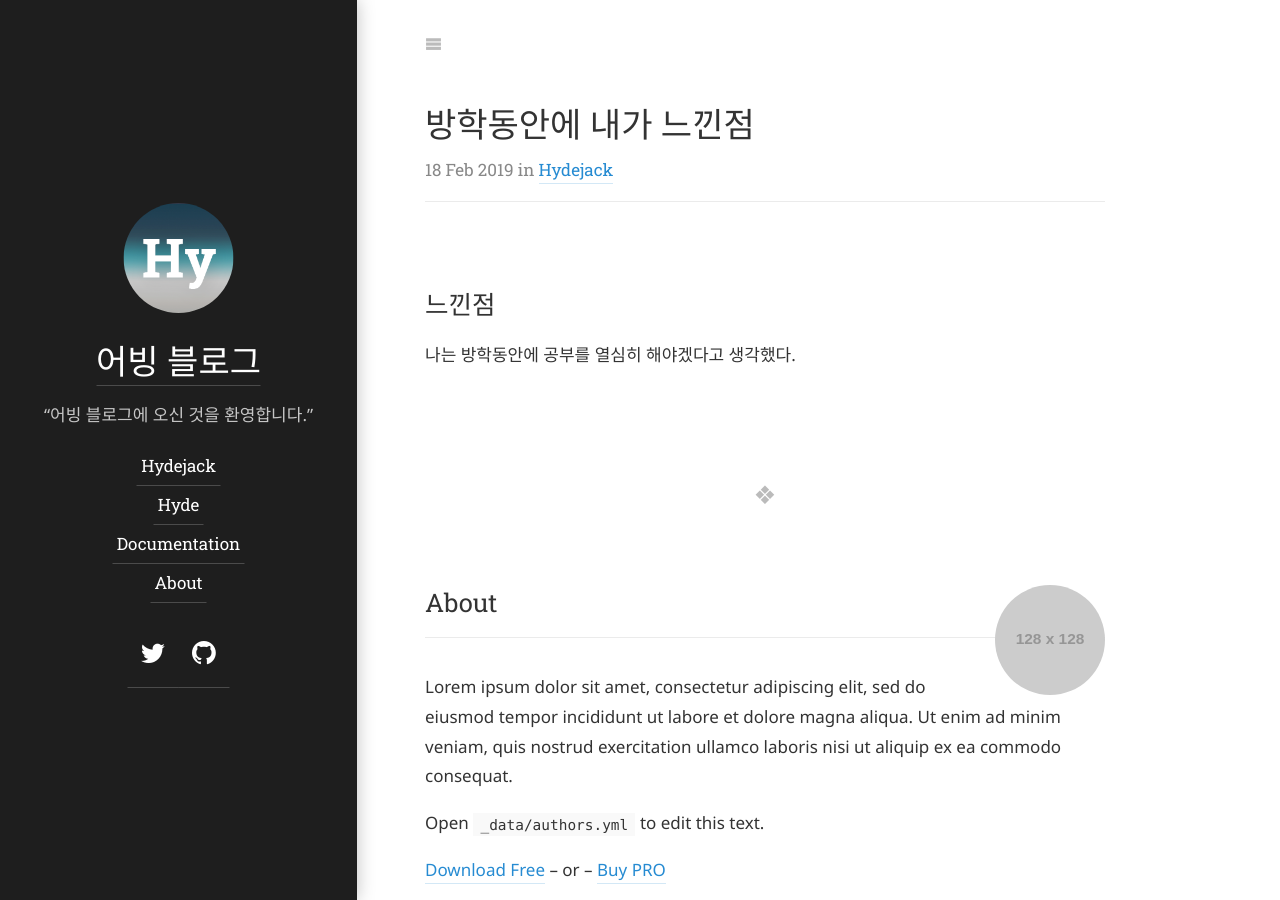
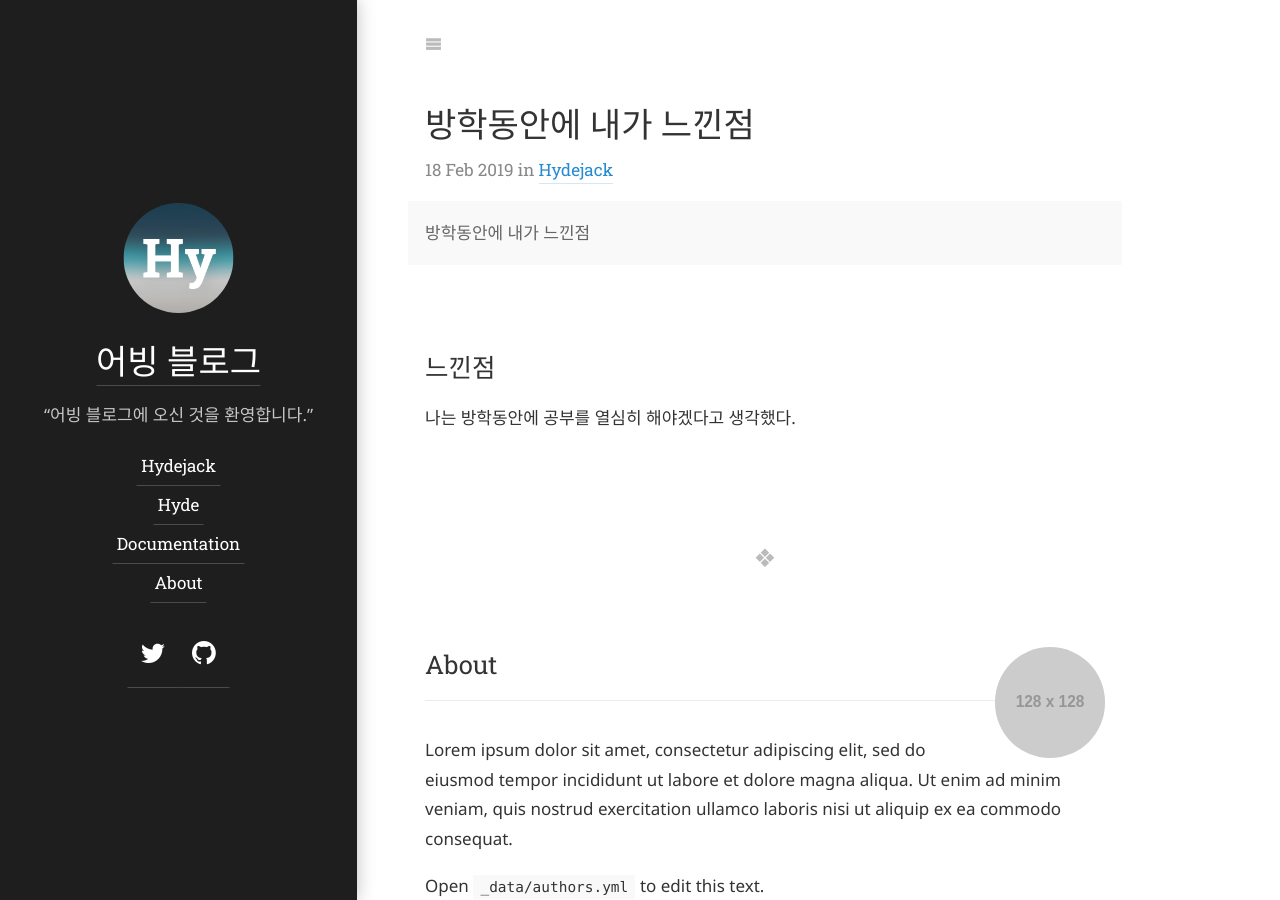
Before and after one commit to MSeoJun/MSeoJun.github.io, a Jekyll site: the page built from hydejack/_posts/2019-02-18-improving-site-build-speed.md, in a window 1280 px wide and 900 px high. Built offline with Jekyll 4.4.1, drawn with Linux system fonts in a browser that asks for light colours; some web fonts are replaced; our own code applies the rules of GitHub Pages for plain Markdown files.

Commit message:
내용 추가

```diff
--- a/hydejack/_posts/2019-02-18-improving-site-build-speed.md
+++ b/hydejack/_posts/2019-02-18-improving-site-build-speed.md
@@ -2,7 +2,7 @@
 title: 방학동안에 내가 느낀점
 image:
 description: >
-
+  방학동안에 내가 느낀점
 ---
 
 ## 느낀점
```
